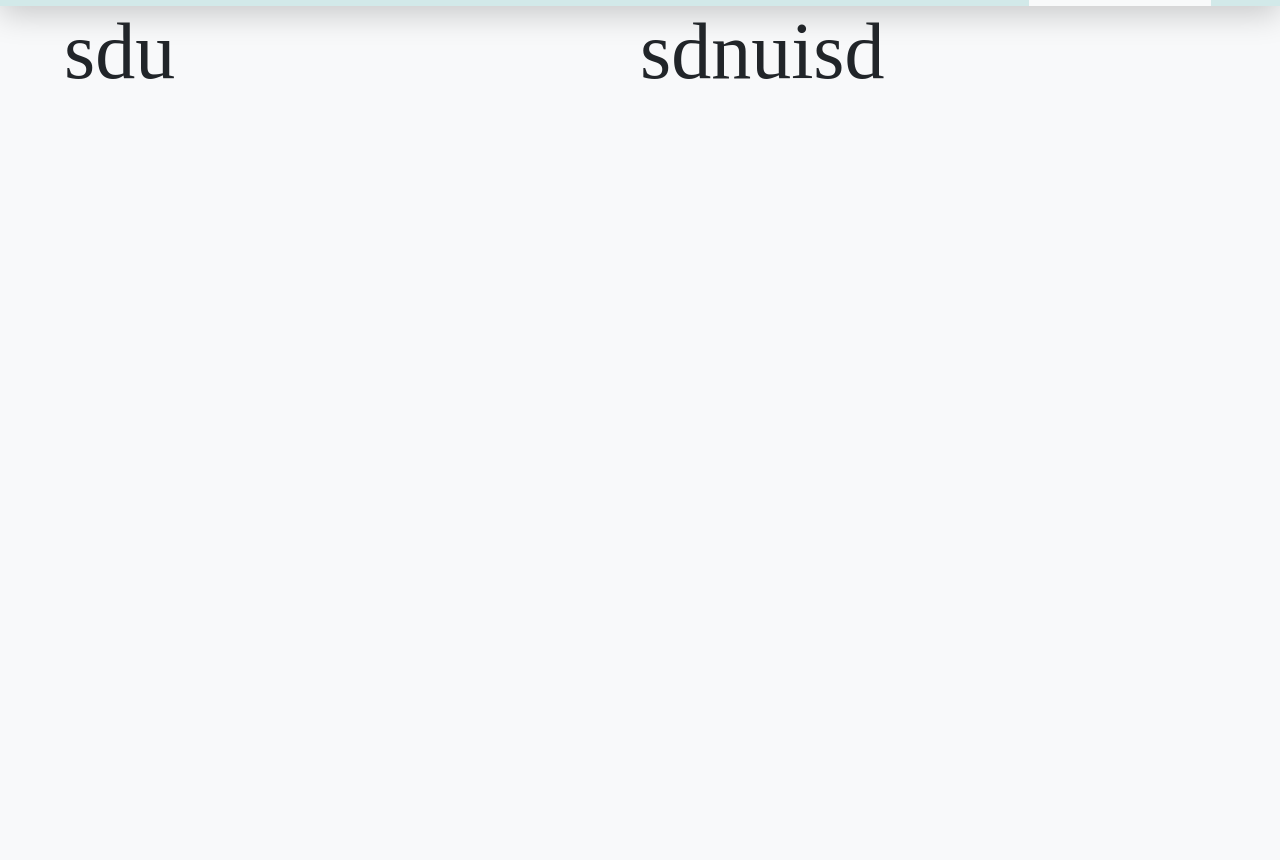
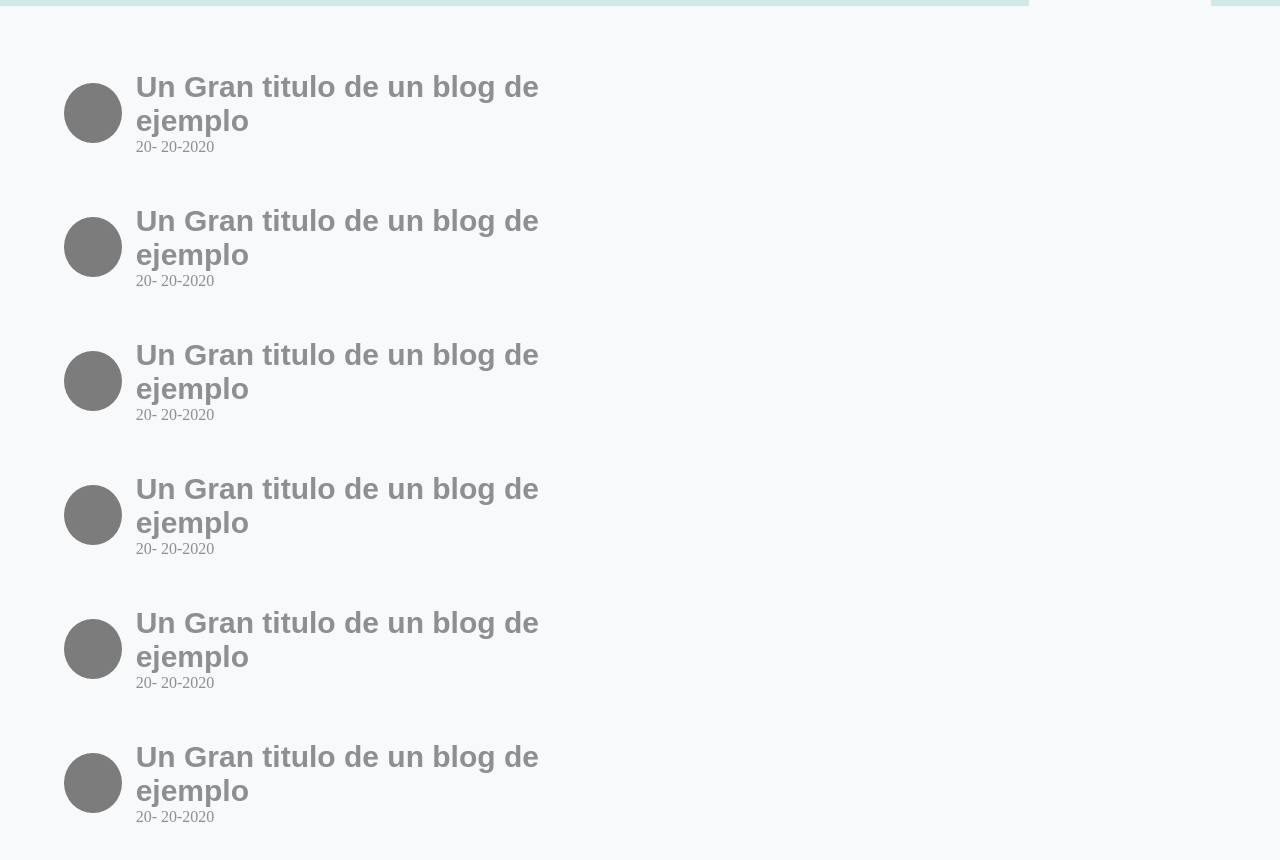
Before and after one commit to Fer07BE/proyecto-blog, a plain HTML site: page index.html in a window 1280 px wide. Shown: the part 56-916 px from the top of the page. Before the commit the page ends 800 px from the top, so only its background shows below. Drawn offline with nearby package versions, Linux system fonts and the light colour scheme.

Commit message:
posible resultado de la seccion header

```diff
--- a/index.html
+++ b/index.html
@@ -56,13 +56,91 @@
 
     <!-- Main section -->
     <main>
-      <div class="container">
-        <div class="section__main">
-          <div class="section__img">sdu</div>
+      <!-- Section main -->
+      <section class="section__main">
+        <div class="container">
+          <!-- Section header -->
+          <section class="section__header pg">
+            <!-- Section article -->
+            <article class="section__articles">
+              <!-- 1st -->
+              <bloquote class="card__bloquote">
+                <div class="card__img"></div>
 
-          <aside class="section__aside">sdnuisd</aside>
+                <div class="card__text">
+                  <h2 class="card__tittle">
+                    Un Gran titulo de un blog de ejemplo
+                  </h2>
+                  <span class="card__date">20- 20-2020</span>
+                </div>
+              </bloquote>
+
+              <!-- 2nd -->
+              <bloquote class="card__bloquote">
+                <div class="card__img"></div>
+
+                <div class="card__text">
+                  <h2 class="card__tittle">
+                    Un Gran titulo de un blog de ejemplo
+                  </h2>
+                  <span class="card__date">20- 20-2020</span>
+                </div>
+              </bloquote>
+
+              <!-- 3rd -->
+              <bloquote class="card__bloquote">
+                <div class="card__img"></div>
+
+                <div class="card__text">
+                  <h2 class="card__tittle">
+                    Un Gran titulo de un blog de ejemplo
+                  </h2>
+                  <span class="card__date">20- 20-2020</span>
+                </div>
+              </bloquote>
+
+              <!-- 4th -->
+              <bloquote class="card__bloquote">
+                <div class="card__img"></div>
+
+                <div class="card__text">
+                  <h2 class="card__tittle">
+                    Un Gran titulo de un blog de ejemplo
+                  </h2>
+                  <span class="card__date">20- 20-2020</span>
+                </div>
+              </bloquote>
+
+              <!-- 5th -->
+              <bloquote class="card__bloquote">
+                <div class="card__img"></div>
+
+                <div class="card__text">
+                  <h2 class="card__tittle">
+                    Un Gran titulo de un blog de ejemplo
+                  </h2>
+                  <span class="card__date">20- 20-2020</span>
+                </div>
+              </bloquote>
+
+              <!-- 6th -->
+              <bloquote class="card__bloquote">
+                <div class="card__img"></div>
+
+                <div class="card__text">
+                  <h2 class="card__tittle">
+                    Un Gran titulo de un blog de ejemplo
+                  </h2>
+                  <span class="card__date">20- 20-2020</span>
+                </div>
+              </bloquote>
+            </article>
+
+            <!-- Section aside -->
+            <aside class="section__aside"></aside>
+          </section>
         </div>
-      </div>
+      </section>
     </main>
     <!-- Icons Js -->
     <script
--- a/styles.css
+++ b/styles.css
@@ -23,6 +23,7 @@ html {
   --fw-titulos: 700; /* font weight */
   --font-p: 1.6rem; /* font text */
   --font-s: 1.4rem; /* font small */
+  --font-t: 3rem; /* font tittles */
   --trans: all 0.5s; /* transition */
 }
 
@@ -48,6 +49,10 @@ p {
 
 .titulos {
   font-family: var(--titulos);
+}
+
+.pg {
+  padding: 6.4rem 0;
 }
 
 /* Section Nav */
@@ -300,9 +305,95 @@ p {
   color: var(--bg__sl);
 }
 
-/* Section body */
+/* Section main */
 .section__main {
+  background: var(--bg__sl);
+}
+
+.section__header {
   display: grid;
   grid-template-columns: repeat(auto-fit, minmax(25rem, 1fr));
-  font-size: 8rem;
 }
+
+.section__articles {
+  display: flex;
+  flex-flow: column wrap;
+  gap: 4.8rem;
+}
+
+.card__bloquote {
+  cursor: pointer;
+  font-size: var(--font-p);
+  display: flex;
+  align-items: center;
+  gap: 1.4rem;
+  color: rgba(33, 37, 41, 0.5);
+  transition: var(--trans);
+  -webkit-transition: var(--trans);
+  -moz-transition: var(--trans);
+  -ms-transition: var(--trans);
+  -o-transition: var(--trans);
+  position: relative;
+}
+
+.card__bloquote::before {
+  content: "";
+  position: absolute;
+  width: 100%;
+  height: 0.4rem;
+  background: var(--text);
+  bottom: -2rem;
+  transform: scale(0);
+  -webkit-transform: scale(0);
+  -moz-transform: scale(0);
+  -ms-transform: scale(0);
+  -o-transform: scale(0);
+  opacity: 0;
+  transform-origin: left;
+  transition: all 1s;
+  -webkit-transition: all 1s;
+  -moz-transition: all 1s;
+  -ms-transition: all 1s;
+  -o-transition: all 1s;
+  transition-delay: .2s;
+}
+
+.card__bloquote:hover::before {
+  transform: scale(1);
+  -webkit-transform: scale(1);
+  -moz-transform: scale(1);
+  -ms-transform: scale(1);
+  -o-transform: scale(1);
+  opacity: 1;
+}
+
+.card__bloquote:hover {
+  color: rgba(33, 37, 41, 1);
+}
+
+.card__img {
+  display: inline-block;
+  width: 6rem;
+  height: 6rem;
+  background: rgba(0, 0, 0, 0.5);
+  border-radius: 50%;
+  -webkit-border-radius: 50%;
+  -moz-border-radius: 50%;
+  -ms-border-radius: 50%;
+  -o-border-radius: 50%;
+  transition: var(--trans);
+  -webkit-transition: var(--trans);
+  -moz-transition: var(--trans);
+  -ms-transition: var(--trans);
+  -o-transition: var(--trans);
+}
+
+.card__bloquote:hover .card__img {
+  background: rgba(0, 0, 0, 1);
+}
+
+.card__tittle {
+  font-family: var(--titulos);
+  font-weight: var(--fw-titulos);
+  font-size: var(--font-t);
+}
```
